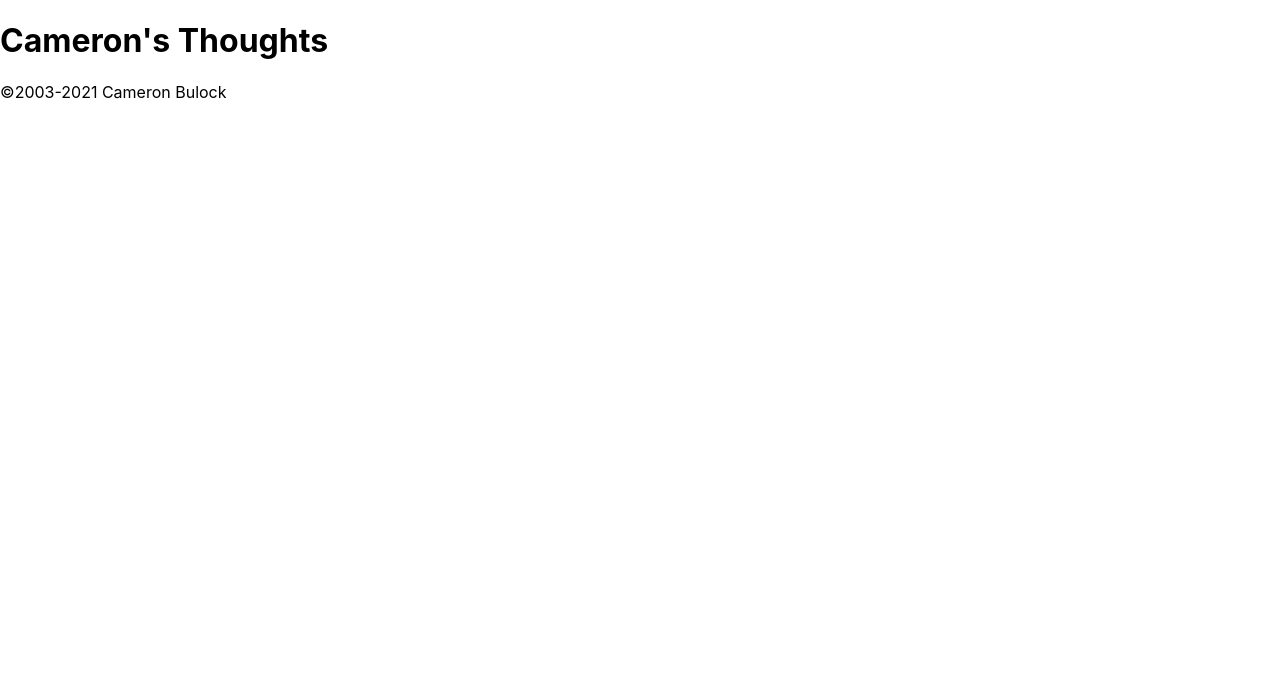
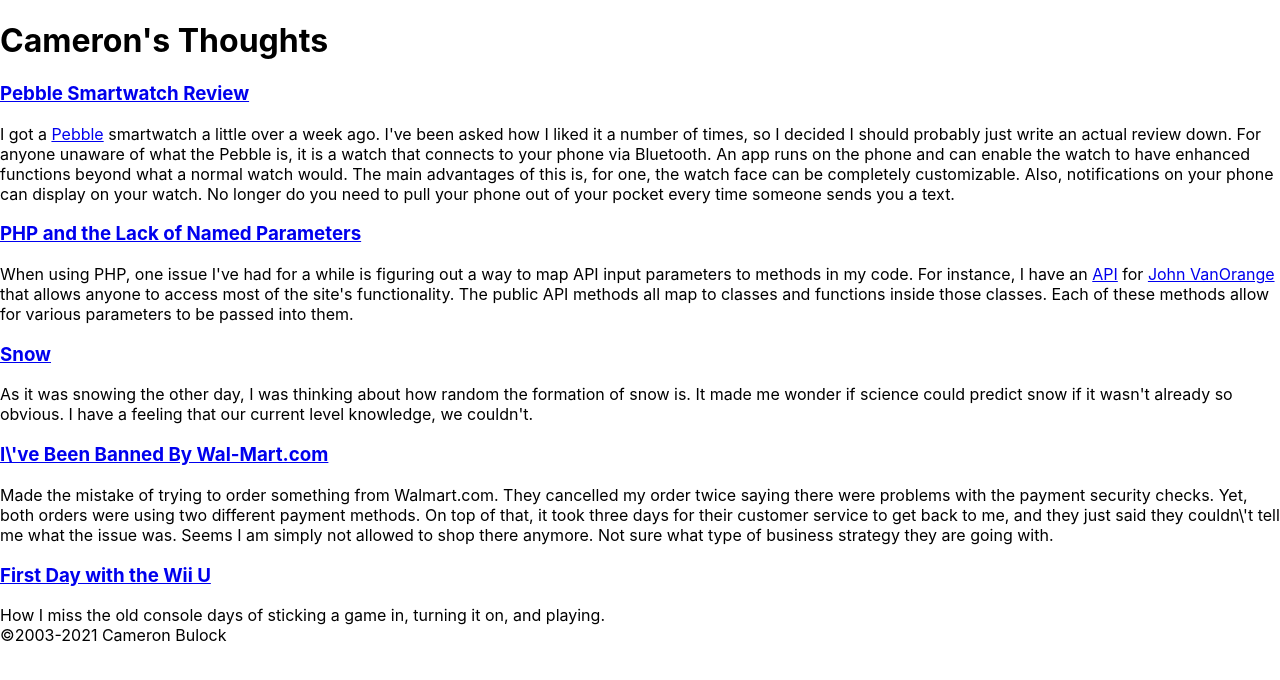
Before and after one commit to cbulock/ct4, a React (Create React App) app: page / in a window 1280 px wide. Shown: the top 680 px of the page. Built offline with nearby package versions, Linux system fonts and the light colour scheme.

Commit message:
basic homepage in place

```diff
--- a/src/App.jsx
+++ b/src/App.jsx
@@ -1,5 +1,6 @@
 import { BrowserRouter as Router, Switch, Route } from 'react-router-dom';
 
+import HomePage from 'components/pages/Home';
 import EntryPage from 'components/pages/Entry';
 
 const App = () => (
@@ -10,6 +11,9 @@
 				<Route path="/:year/:month/:entryBasename">
 					<EntryPage />
 				</Route>
+				<Route path="/">
+					<HomePage />
+				</Route>
 			</Switch>
 		</Router>
 		<footer>©2003-2021 Cameron Bulock</footer>
--- /dev/null
+++ b/src/components/pages/Home/Home.jsx
@@ -0,0 +1,40 @@
+import { Fragment } from 'react';
+import parse from 'html-react-parser';
+import entries from 'entries';
+
+const NUMBER_OF_POSTS = 5;
+
+const Home = () => {
+	const recentEntries = entries.slice(1).slice(-NUMBER_OF_POSTS).reverse();
+
+	return (
+		<>
+			{recentEntries.map((entry) => {
+				const {
+					entry_id: id,
+					entry_title: title,
+					entry_excerpt: excerpt,
+					entry_created_on: createdDate,
+					entry_basename: basename,
+				} = entry;
+
+				const month = new Date(createdDate).toLocaleDateString('en-us', {
+					month: '2-digit',
+				});
+				const year = new Date(createdDate).toLocaleDateString('en-us', {
+					year: 'numeric',
+				});
+				return (
+					<Fragment key={id}>
+						<h3>
+							<a href={`/${year}/${month}/${basename}`}>{title}</a>
+						</h3>
+						{parse(excerpt)}
+					</Fragment>
+				);
+			})}
+		</>
+	);
+};
+
+export default Home;
--- /dev/null
+++ b/src/components/pages/Home/index.js
@@ -0,0 +1 @@
+export { default } from './Home';
```
